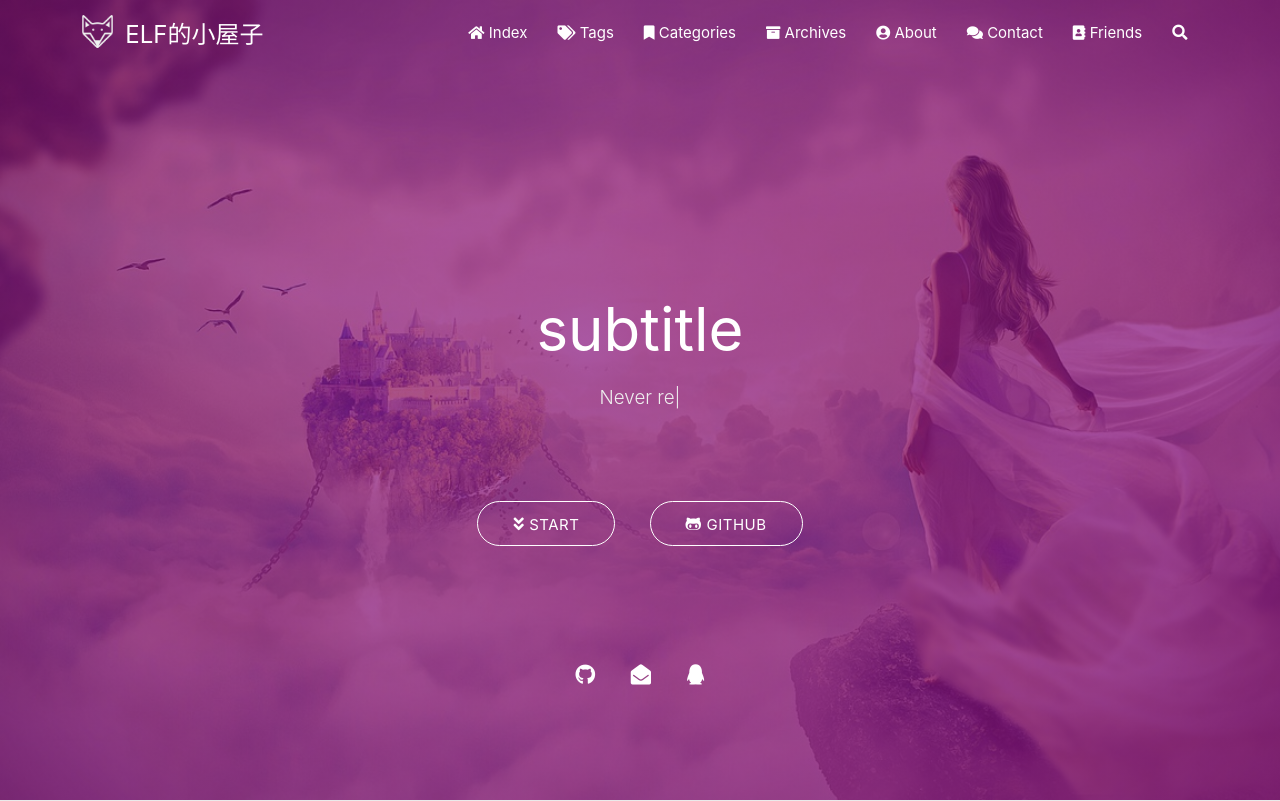
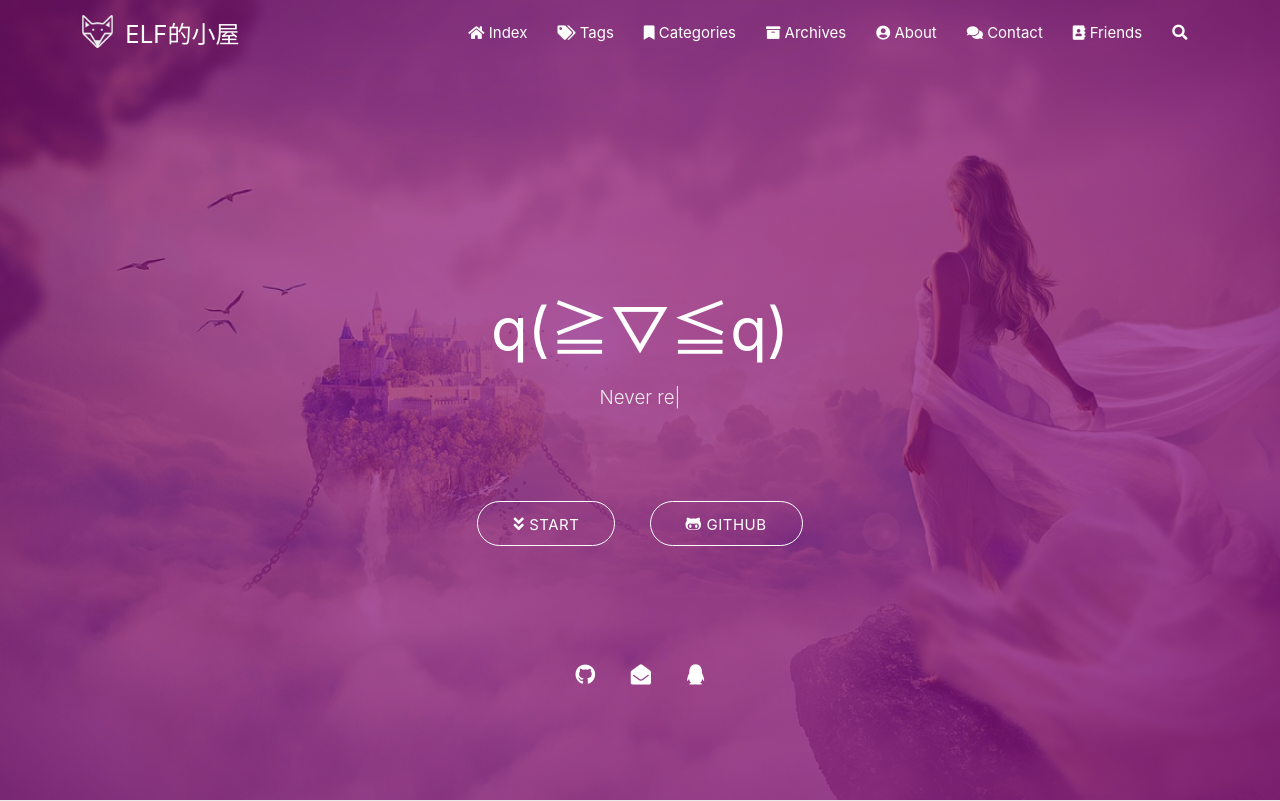
Before and after one commit to viket-vista/elf.github.io, a plain HTML site: page index.html in a window 1280 px wide. Shown: the top 801 px of the page. Drawn offline with nearby package versions, Linux system fonts and the light colour scheme; some packages are replaced by stand-ins of ours; no server answers; a script that the page names is missing.

Commit message:
Site updated: 2021-03-22 22:10:57

```diff
--- a/index.html
+++ b/index.html
@@ -4,7 +4,7 @@
 
 <head>
     <meta charset="utf-8">
-    <meta name="keywords" content="ELF的小屋子">
+    <meta name="keywords" content="ELF的小屋">
     <meta name="description" content="">
     <meta http-equiv="X-UA-Compatible" content="IE=edge">
     <meta name="viewport" content="width=device-width, initial-scale=1.0, user-scalable=no">
@@ -16,7 +16,7 @@
     <!-- Global site tag (gtag.js) - Google Analytics -->
 
 
-    <title>ELF的小屋子</title>
+    <title>ELF的小屋</title>
     <link rel="icon" type="image/png" href="/favicon.png">
 
     <link rel="stylesheet" type="text/css" href="/libs/awesome/css/all.css">
@@ -43,7 +43,7 @@
 
                     <img src="/medias/logo.png" class="logo-img" alt="LOGO">
 
-                    <span class="logo-span">ELF的小屋子</span>
+                    <span class="logo-span">ELF的小屋</span>
                 </a>
             </div>
 
@@ -142,7 +142,7 @@
 
         <img src="/medias/logo.png" class="logo-img circle responsive-img">
 
-        <div class="logo-name">ELF的小屋子</div>
+        <div class="logo-name">ELF的小屋</div>
         <div class="logo-desc">
 
             Never really desperate, only the lost of the soul.
@@ -360,7 +360,7 @@
         <div class="brand">
             <div class="title center-align">
 
-                    subtitle
+                q(≧▽≦q)
 
             </div>
 
```
Also changed, not shown: 1970/01/01/hello-world/index.html (+4 -4 lines), about/index.html (+5 -5 lines), archives/1970/01/index.html (+5 -5 lines), archives/1970/index.html (+5 -5 lines), archives/index.html (+5 -5 lines), categories/index.html (+5 -5 lines), tags/index.html (+5 -5 lines).
